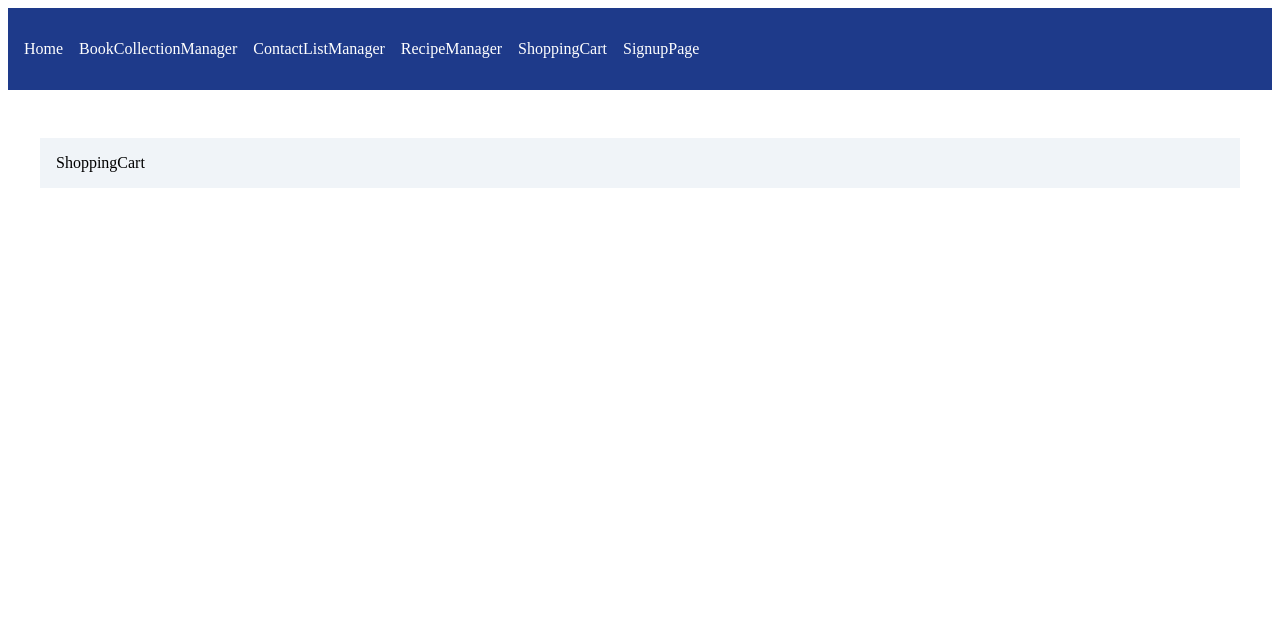
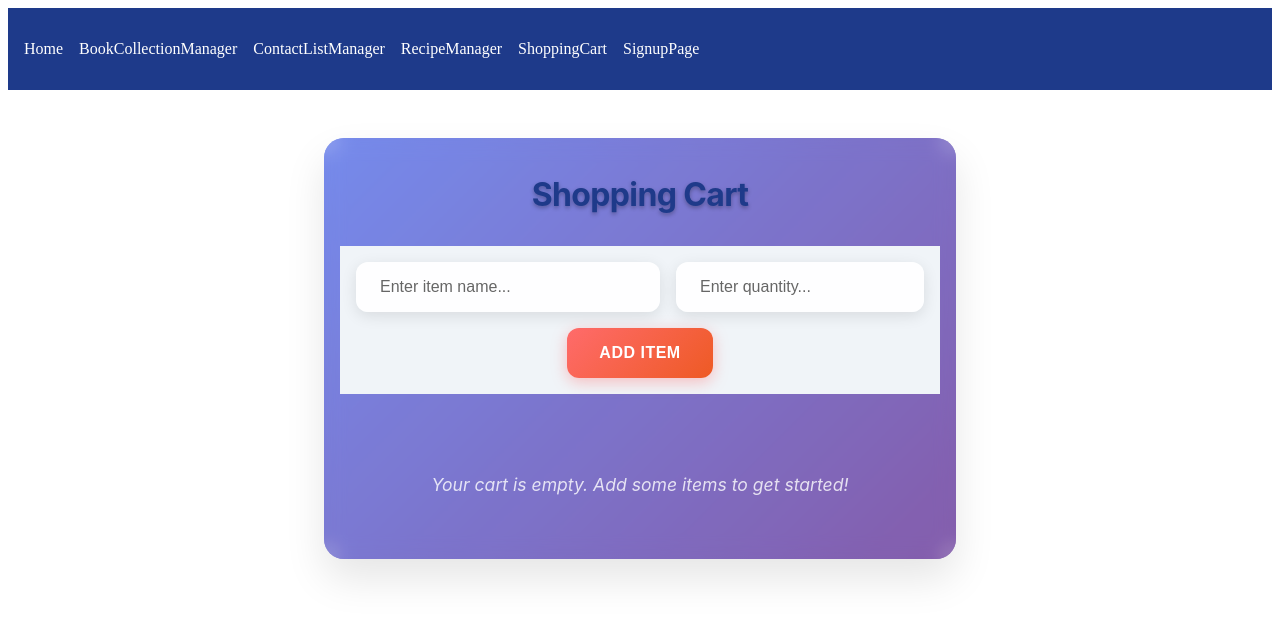
Before and after one commit to SeoBlack/cm1-group-8, a React (Vite) app: page /#/shoppingcart in a window 1280 px wide. Shown: the top 618 px of the page. Built offline with nearby package versions, Linux system fonts and the light colour scheme.

Commit message:
implement shopping cart page

```diff
--- a/package.json
+++ b/package.json
@@ -13,8 +13,10 @@
     "deploy": "gh-pages -d dist"
   },
   "dependencies": {
+    "lucide-react": "^0.544.0",
     "react": "^19.1.1",
-    "react-dom": "^19.1.1"
+    "react-dom": "^19.1.1",
+    "react-router-dom": "^7.8.2"
   },
   "devDependencies": {
     "@eslint/js": "^9.33.0",
--- /dev/null
+++ b/src/components/ShoppingCart/Form.jsx
@@ -0,0 +1,28 @@
+import React from "react";
+
+export default function Form({ newItem, handleInputChange, onAddItem }) {
+  return (
+    <div className="shopping-cart-form">
+      <input
+        type="text"
+        placeholder="Enter item name..."
+        name="itemName"
+        value={newItem.itemName}
+        onChange={handleInputChange}
+        className="input-field"
+      />
+      <input
+        type="number"
+        placeholder="Enter quantity..."
+        name="quantity"
+        value={newItem.quantity}
+        onChange={handleInputChange}
+        className="input-field"
+        id="quantity"
+      />
+      <button onClick={onAddItem} className="add-button">
+        Add item
+      </button>
+    </div>
+  );
+}
--- /dev/null
+++ b/src/components/ShoppingCart/ItemsList.jsx
@@ -0,0 +1,17 @@
+import React from "react";
+import { Trash2 } from "lucide-react";
+
+export default function ItemsList({ items, onDeleteItem }) {
+  return (
+    <ol className="shopping-cart-list">
+      {items.map((item, index) => (
+        <li key={index} className="shopping-cart-item">
+          {item.itemName} - {item.quantity}
+          <div onClick={() => onDeleteItem(index)} className="delete-button">
+            <Trash2 />
+          </div>
+        </li>
+      ))}
+    </ol>
+  );
+}
--- a/src/components/ShoppingCart/ShoppingCart.css
+++ b/src/components/ShoppingCart/ShoppingCart.css
@@ -0,0 +1,209 @@
+/* Modern Shopping Cart Styles */
+.shopping-cart {
+  font-family: "Inter", -apple-system, BlinkMacSystemFont, "Segoe UI", "Roboto",
+    sans-serif;
+  max-width: 600px;
+  margin: 2rem auto;
+  padding: 2rem;
+  background: linear-gradient(135deg, #667eea 0%, #764ba2 100%);
+  border-radius: 20px;
+  box-shadow: 0 20px 40px rgba(0, 0, 0, 0.1);
+  position: relative;
+  overflow: hidden;
+}
+
+.shopping-cart::before {
+  content: "";
+  position: absolute;
+  top: 0;
+  left: 0;
+  right: 0;
+  bottom: 0;
+  background: rgba(255, 255, 255, 0.1);
+  backdrop-filter: blur(10px);
+  z-index: 0;
+}
+
+.shopping-cart > * {
+  position: relative;
+  z-index: 1;
+}
+
+.shopping-cart-title {
+  text-align: center;
+  color: #ffffff;
+  font-size: 2.5rem;
+  font-weight: 700;
+  margin-bottom: 2rem;
+  text-shadow: 0 2px 4px rgba(0, 0, 0, 0.3);
+  letter-spacing: -0.02em;
+}
+
+.shopping-cart form {
+  display: flex;
+  gap: 1rem;
+  margin-bottom: 2rem;
+  flex-wrap: wrap;
+  justify-content: center;
+}
+.shopping-cart-form {
+  display: flex;
+  gap: 1rem;
+  margin-bottom: 2rem;
+  flex-wrap: wrap;
+  justify-content: center;
+}
+.input-field {
+  padding: 1rem 1.5rem;
+  border: none;
+  border-radius: 12px;
+  background: rgba(255, 255, 255, 0.9);
+  backdrop-filter: blur(10px);
+  font-size: 1rem;
+  font-weight: 500;
+  color: #333;
+  transition: all 0.3s ease;
+  box-shadow: 0 4px 15px rgba(0, 0, 0, 0.1);
+  min-width: 200px;
+  flex: 1;
+}
+#quantity {
+  max-width: 50px;
+}
+
+.input-field:focus {
+  outline: none;
+  background: rgba(255, 255, 255, 1);
+  transform: translateY(-2px);
+  box-shadow: 0 8px 25px rgba(0, 0, 0, 0.15);
+}
+
+.input-field::placeholder {
+  color: #666;
+  font-weight: 400;
+}
+
+.add-button {
+  padding: 1rem 2rem;
+  background: linear-gradient(135deg, #ff6b6b, #ee5a24);
+  color: white;
+  border: none;
+  border-radius: 12px;
+  font-size: 1rem;
+  font-weight: 600;
+  cursor: pointer;
+  transition: all 0.3s ease;
+  box-shadow: 0 4px 15px rgba(255, 107, 107, 0.4);
+  text-transform: uppercase;
+  letter-spacing: 0.5px;
+}
+
+.add-button:hover {
+  transform: translateY(-2px);
+  box-shadow: 0 8px 25px rgba(255, 107, 107, 0.6);
+  background: linear-gradient(135deg, #ff5252, #d63031);
+}
+
+.add-button:active {
+  transform: translateY(0);
+}
+
+.shopping-cart-list {
+  list-style: none;
+  padding: 0;
+  margin: 0;
+}
+
+.shopping-cart-item {
+  background: rgba(255, 255, 255, 0.95);
+  margin: 1rem 0;
+  /* padding: 1.5rem; */
+  padding: 0.5rem;
+  border-radius: 16px;
+  box-shadow: 0 8px 32px rgba(0, 0, 0, 0.1);
+  display: flex;
+  justify-content: space-between;
+  align-items: center;
+  transition: all 0.3s ease;
+  backdrop-filter: blur(10px);
+  border: 1px solid rgba(255, 255, 255, 0.2);
+}
+
+.shopping-cart-item:hover {
+  transform: translateY(-4px);
+  box-shadow: 0 12px 40px rgba(0, 0, 0, 0.15);
+}
+
+.shopping-cart-item span {
+  font-size: 1.1rem;
+  font-weight: 500;
+  color: #333;
+  flex: 1;
+}
+
+.delete-button {
+  color: #ff6b6b;
+  cursor: pointer;
+  background: rgba(255, 107, 107, 0.1);
+  border: none;
+  border-radius: 50%;
+  width: 20px;
+  height: 20px;
+  display: flex;
+  align-items: center;
+  justify-content: center;
+  transition: all 0.3s ease;
+  margin-top: 0 !important;
+}
+
+.delete-button:hover {
+  color: #ffffff;
+  background: linear-gradient(135deg, #ff6b6b, #ee5a24);
+  transform: scale(1.1);
+  box-shadow: 0 4px 15px rgba(255, 107, 107, 0.4);
+}
+
+.delete-button:active {
+  transform: scale(0.95);
+}
+
+/* Empty state */
+.shopping-cart-list:empty::after {
+  content: "Your cart is empty. Add some items to get started!";
+  display: block;
+  text-align: center;
+  color: rgba(255, 255, 255, 0.8);
+  font-style: italic;
+  padding: 3rem 1rem;
+  font-size: 1.1rem;
+}
+
+/* Responsive design */
+@media (max-width: 768px) {
+  .shopping-cart {
+    margin: 1rem;
+    padding: 1.5rem;
+  }
+
+  .shopping-cart-title {
+    font-size: 2rem;
+  }
+
+  .shopping-cart form {
+    flex-direction: column;
+  }
+
+  .input-field {
+    min-width: auto;
+  }
+
+  .shopping-cart-item {
+    flex-direction: column;
+    gap: 1rem;
+    text-align: center;
+  }
+
+  .delete-button {
+    margin-left: 0;
+  }
+}
--- a/src/components/ShoppingCart/ShoppingCart.jsx
+++ b/src/components/ShoppingCart/ShoppingCart.jsx
@@ -1,11 +1,45 @@
-import React from 'react'
+import React, { useState } from "react";
+import "./ShoppingCart.css";
+import Form from "./Form";
+import ItemsList from "./ItemsList";
 
 function ShoppingCart() {
+  const [items, setItems] = useState([]);
+  const [newItem, setNewItem] = useState({ itemName: "", quantity: "" });
+
+  function handleInputChange(event) {
+    const { name, value } = event.target;
+    if (name === "quantity") {
+      if (value < 1) {
+        return;
+      }
+    }
+    setNewItem((prevItem) => ({ ...prevItem, [name]: value }));
+  }
+
+  function handleAddItem() {
+    if (newItem.itemName.trim() !== "" && newItem.quantity.trim() !== "") {
+      setItems((i) => [...i, newItem]);
+      setNewItem({ itemName: "", quantity: "" });
+    }
+  }
+
+  function handleDeleteItem(index) {
+    const updatedItems = items.filter((_, i) => i !== index);
+    setItems(updatedItems);
+  }
+
   return (
-    <div>
-      ShoppingCart
+    <div className="shopping-cart">
+      <h1 className="shopping-cart-title">Shopping Cart</h1>
+      <Form
+        newItem={newItem}
+        handleInputChange={handleInputChange}
+        onAddItem={handleAddItem}
+      />
+      <ItemsList items={items} onDeleteItem={handleDeleteItem} />
     </div>
-  )
+  );
 }
 
-export default ShoppingCart
+export default ShoppingCart;
--- a/vite.config.js
+++ b/vite.config.js
@@ -3,6 +3,6 @@ import react from '@vitejs/plugin-react'
 
 // https://vite.dev/config/
 export default defineConfig({
+  base: "/cm1-group-8/",
   plugins: [react()],
-  base: "/demo/"
 })
```
Also changed, not shown: 1 other file (tests, documents, lock files or other folders).
